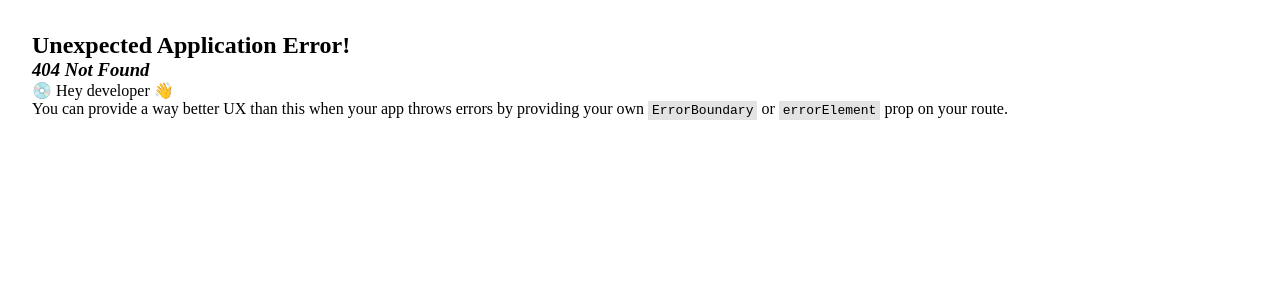
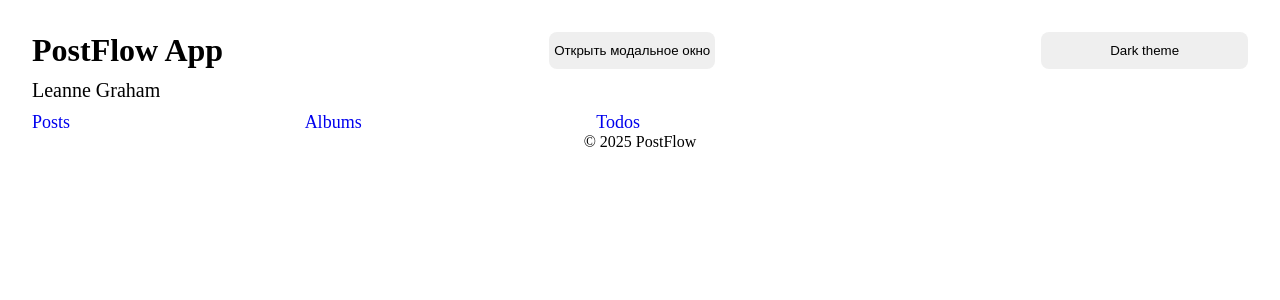
Before and after one commit to SterbenKiubi/PostFlow, a React (Vite) app in the folder my-app/: page /users/1 in a window 1280 px wide. Before the commit this address had no page. Shown: the top 300 px of the page. Built offline with nearby package versions, Linux system fonts and the light colour scheme.

Commit message:
feat: add user layout with routes, user tabs

```diff
--- a/my-app/src/app/providers/router/Router.tsx
+++ b/my-app/src/app/providers/router/Router.tsx
@@ -2,18 +2,28 @@ import { createBrowserRouter, RouterProvider } from "react-router-dom";
 import type { FC } from "react";
 import { PostsPage } from "../../../pages/PostsPage/PostsPage";
 import { MainLayout } from "../../../shared/layouts/MainLayout";
+import { UserLayout } from "../../../shared/layouts/UserLayout";
 
 const router = createBrowserRouter([
     {
         path: "/",
         element: <MainLayout />,
         children: [
-            {index: true, element: <PostsPage />},
-            {path: "posts", element: <PostsPage />}
+            { index: true, element: <PostsPage /> },
+            { path: "posts", element: <PostsPage /> },
+            {
+                path: "users/:id",
+                element: <UserLayout />,
+                children: [
+                    { path: "posts", element: <div>User Posts</div> },
+                    { path: "albums", element: <div>User Albums</div> },
+                    { path: "todos", element: <div>User Todos</div> },
+                ]
+            },
         ]
     }
 ]);
 
 export const Router: FC = () => {
     return <RouterProvider router={router} />
-}
+};
--- a/my-app/src/entities/post/ui/PostCard.tsx
+++ b/my-app/src/entities/post/ui/PostCard.tsx
@@ -33,22 +33,20 @@ export const PostCard = ( { post, comments }: PostCardProps ) => {
     };
 
     const user: User | undefined = mockUsers.find(
-        (user) => user.id === post.id,
+        (user) => user.id === post.userId,
     );
 
     return (
         <div className={styles.postCard}>
             <h2 className={styles.cardTitle}>
-                <Link
-                    to={`/posts/${post.id}`}>
+                <Link to={`/posts/${post.id}`}>
                     Title: {post.title}
                 </Link>
             </h2>
             <p><span>userId:</span> {post.userId}</p>
             <p><span>id:</span> {post.id}</p>
             <p><span>body:</span> {post.body}</p>
-            <Link
-                to={`/users/${post.id}/posts`}>
+            <Link to={`/users/${post.userId}/posts`}>
                 <p className={styles.cardAuthor}>
                     <span>Author: </span>{user?.name}
                 </p>
@@ -56,9 +54,7 @@ export const PostCard = ( { post, comments }: PostCardProps ) => {
             <Button onClick={toggleComments}>
                 {isCommentsOpen ? "Close comments ▲" : "Show comments ▼"}
             </Button>
-            {isCommentsOpen
-            ? <CommentList comments={comments} />
-            : null}
+            {isCommentsOpen && <CommentList comments={comments} />}
         </div>
     )
 };
--- /dev/null
+++ b/my-app/src/shared/layouts/UserLayout.tsx
@@ -0,0 +1,14 @@
+import { Outlet } from "react-router-dom";
+import type { FC } from "react";
+import { UserTabs } from "../../widgets/UserTabs/UserTabs";
+
+export const UserLayout: FC = () => {
+    return (
+        <div>
+            <UserTabs />
+            <div>
+                <Outlet />
+            </div>
+        </div>
+    )
+};
--- a/my-app/src/shared/mocks/posts.ts
+++ b/my-app/src/shared/mocks/posts.ts
@@ -8,31 +8,31 @@ export const mockPosts: Post[] = [
         body: 'quia et suscipit\nsuscipit recusandae consequuntur expedita et cum\nreprehenderit molestiae ut ut quas totam\nnostrum rerum est autem sunt rem eveniet architecto'
     },
     {
-        userId: 1,
+        userId: 2,
         id: 2,
         title: 'qui est esse',
         body: 'est rerum tempore vitae\nsequi sint nihil reprehenderit dolor beatae ea dolores neque\nfugiat blanditiis voluptate porro vel nihil molestiae ut reiciendis\nqui aperiam non debitis possimus qui neque nisi nulla'
     },
     {
-        userId: 2,
+        userId: 3,
         id: 3,
         title: 'et ea vero quia laudantium autem',
         body: 'delectus reiciendis molestiae occaecati non minima eveniet qui voluptatibus\naccusamus in eum beatae sit\nvel qui neque voluptates ut commodi qui incidunt\nut animi commodi'
     },
     {
-        userId: 2,
+        userId: 4,
         id: 4,
         title: 'in quibusdam tempore odit est dolorem',
         body: 'itaque id aut magnam\npraesentium quia et ea odit et ea voluptas et\nsapiente quia nihil amet occaecati quia id voluptatem\nincidunt ea est distinctio odio'
     },
     {
-        userId: 3,
+        userId: 5,
         id: 5,
         title: 'asperiores ea ipsam voluptatibus modi minima quia sint',
         body: 'repellat aliquid praesentium dolorem quo\nsed totam minus non itaque\nnihil labore molestiae sunt dolor eveniet hic recusandae veniam\ntempora et tenetur expedita sunt'
     },
     {
-        userId: 3,
+        userId: 6,
         id: 6,
         title: 'dolor sint quo a velit explicabo quia nam',
         body: 'eos qui et ipsum ipsam suscipit aut\nsed omnis non odio\nexpedita earum mollitia molestiae aut atque rem suscipit\nnam impedit esse'
--- /dev/null
+++ b/my-app/src/widgets/UserTabs/UserTabs.module.css
@@ -0,0 +1,21 @@
+.navMenu {
+    display: flex;
+    flex-direction: column;
+    gap: 10px;
+    margin-top: 10px;
+}
+
+.userName {
+    font-size: 20px;
+}
+
+.navigation {
+    display: flex;
+    width: 50%;
+    justify-content: space-between;
+}
+
+.navigation a {
+    text-decoration: none;
+    font-size: 18px;
+}
--- /dev/null
+++ b/my-app/src/widgets/UserTabs/UserTabs.tsx
@@ -0,0 +1,29 @@
+import type { FC } from "react";
+import type { User } from "../../shared/mocks/users";
+import { mockUsers } from "../../shared/mocks/users";
+import { NavLink, useParams } from "react-router-dom";
+import styles from "./UserTabs.module.css";
+
+export const UserTabs: FC = () => {
+    const { id } = useParams<{ id: string }>();
+    const user: User | undefined = mockUsers.find(
+        (user) => user.id === Number(id),
+    );
+
+    return (
+        <nav className={styles.navMenu}>
+            <div className={styles.userName}>{user?.name}</div>
+            <div className={styles.navigation}>
+                <NavLink to={`/users/${user?.id}/posts`}>
+                    Posts
+                </NavLink>
+                <NavLink to={`/users/${user?.id}/albums`}>
+                    Albums
+                </NavLink>
+                <NavLink to={`/users/${user?.id}/todos`}>
+                    Todos
+                </NavLink>
+            </div>
+        </nav>
+    )
+};
```
